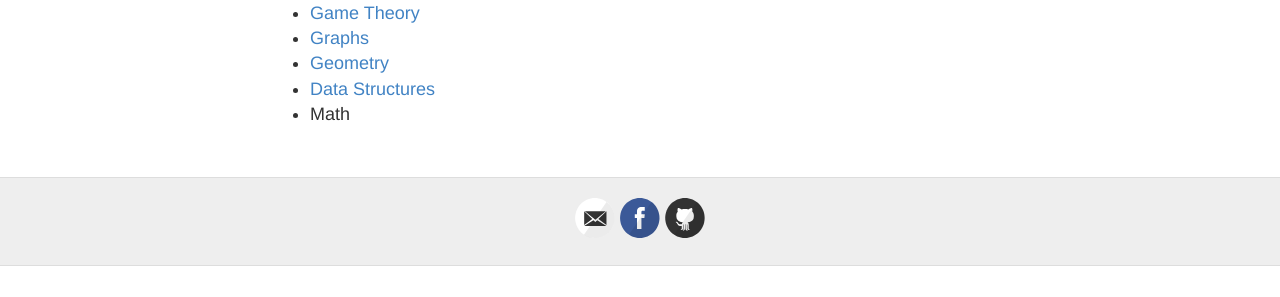
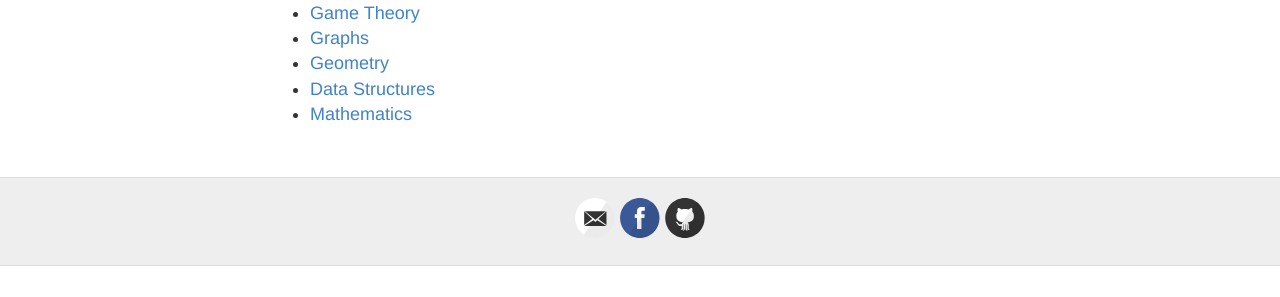
Before and after one commit to baps-bgd/baps-bgd.github.io, a Jekyll site: the page built from camp.md, in a window 1280 px wide. Shown: the part 570-867 px from the top of the page. Built offline with Jekyll 4.4.1, drawn with Linux system fonts in a browser that asks for light colours.

Commit message:
Update camp.md

```diff
--- a/camp.md
+++ b/camp.md
@@ -15,4 +15,4 @@ BAPS has taken the camp in association with BACS. You will find the recordings o
 - [Graphs](/graphs)
 - [Geometry](/geometry)
 - [Data Structures](/data-structures)
-- Math
+- [Mathematics](/mathematics)
```
